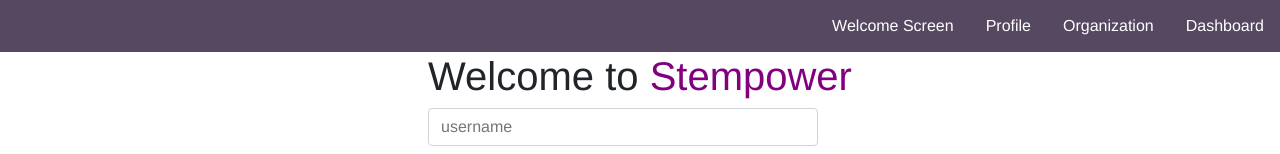
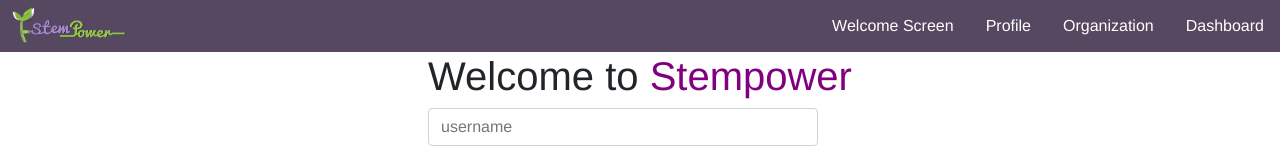
Before and after one commit to GTBitsOfGood/stempower, a React app: page / in a window 1280 px wide. Shown: the top 154 px of the page. Built offline with nearby package versions, Linux system fonts and the light colour scheme.

Commit message:
updated css and navbar to display logo properly

```diff
--- a/frontend/assets/stylesheets/base.scss
+++ b/frontend/assets/stylesheets/base.scss
@@ -353,9 +353,10 @@
 .nav {
     background-color: #564861;
     display:flex;
-    flex-direction: column;
+    flex-direction: row;
     justify-content: flex-end;
     align-items: flex-end;
+
     ul {
         list-style-type: none;
         margin: 0;
@@ -376,6 +377,19 @@
 
       li a:hover {
         background-color: #92C949;
+      }
+
+      img {
+        height: 50px;
+        width: auto;
+      }
+
+      #nav-logo {
+        margin-right: auto;
+        margin-left: 10px;
+        margin-top: 0px;
+        margin-bottom: 0px;
+        padding: 0px;
       }
 }
 
--- a/frontend/components/Navbar.js
+++ b/frontend/components/Navbar.js
@@ -9,7 +9,7 @@
     render() {
     return (
             <div className="nav">
-                {/* <img src={logo} /> */}
+                <a id="nav-logo" target="_blank" href="https://www.stempowerinc.org/"><img src={logo} /></a>
                 <ul>
                     <li><a href="/">Welcome Screen</a></li>
                     <li><a href="/profile">Profile</a></li>
```
